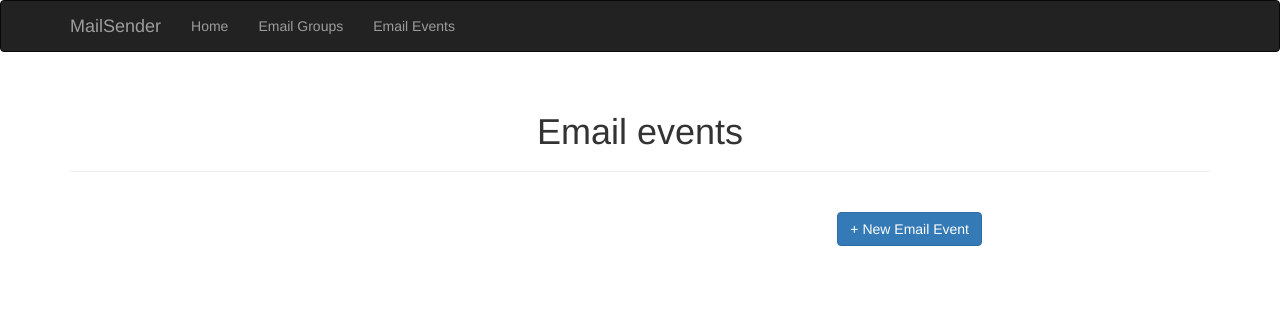
After one commit to Mellcap/MailSender, a Flask app: page /forms/get_emails in a window 1280 px wide. The commit adds this page. Shown: the top 311 px of the page. Run offline with Flask 2, Linux system fonts and the light colour scheme; data that the repository does not hold is empty; some libraries are stand-ins or nearby versions.

Commit message:
[ADD] - Get email events

```diff
--- a/app/form/email_events.py
+++ b/app/form/email_events.py
@@ -53,3 +53,8 @@ def initial_group_ids(emailEvent_form):
     '''dynamic set selected group_ids'''
     email_groups = EmailGroup.query.all()
     emailEvent_form.email_group_id.choices = [(eg.id, eg.group_name) for eg in email_groups]
+
+@form.route('/get_emails', methods=['GET', 'POST'])
+def form_get_emails():
+    emailEvents = EmailEvent.query.all()
+    return render_template('email_events.html', emailEvents=emailEvents)
--- a/app/form/email_groups.py
+++ b/app/form/email_groups.py
@@ -12,7 +12,7 @@ from app.models.email_group_form import EmailGroupForm
 # form
 # ======
 
-@form.route('/email_groups', methods=['GET', 'POST'])
+@form.route('/save_email_groups', methods=['GET', 'POST'])
 def form_email_groups():
     emailGroup_form = EmailGroupForm()
     if emailGroup_form.validate_on_submit():
--- a/app/templates/base.html
+++ b/app/templates/base.html
@@ -12,13 +12,13 @@
                 <span class="icon-bar"></span>
                 <span class="icon-bar"></span>
             </button>
-            <a class="navbar-brand" href="{{ url_for('form.form_save_emails') }}">MailSender</a>
+            <a class="navbar-brand" href="{{ url_for('home') }}">MailSender</a>
         </div>
         <div class="navbar-collapse collapse">
             <ul class="nav navbar-nav">
-                <li><a href="{{ url_for('form.form_save_emails') }}">Home</a></li>
+                <li><a href="{{ url_for('home') }}">Home</a></li>
                 <li><a href="{{ url_for('form.form_email_groups') }}">Email Groups</a></li>
-                <li><a href="{{ url_for('form.form_save_emails') }}">Email Events</a></li>
+                <li><a href="{{ url_for('form.form_get_emails') }}">Email Events</a></li>
             </ul>
         </div>
     </div>
--- /dev/null
+++ b/app/templates/email_events.html
@@ -0,0 +1,53 @@
+{% extends "base.html" %}
+{% import "bootstrap/wtf.html" as wtf %}
+
+{% block content %}
+
+<div class="container">
+    <div class="page-header">
+        <h1 align="center">Email events</h1>
+    </div>
+    <br />
+
+    <!--Add Email Events Button-->
+    <div style="width: 80%">
+    <a class="btn btn-primary pull-right" href="{{ url_for('form.form_save_emails') }}" role="button">
+        + New Email Event
+    </a>
+        </div>
+    <br />
+    <br />
+
+    <!--Email Events Form-->
+
+    <div id="accordion" class="card center-block" style="width: 60%">
+        <div class="card">
+        {% for emailEvent in emailEvents %}
+            <div class="card-header" id="heading{{ emailEvent.id }}">
+              <h5 class="mb-0">
+                <button class="btn btn-info btn-block" data-toggle="collapse" data-target="#collapse{{ emailEvent.id }}" aria-expanded="true" aria-controls="collapse{{ emailEvent.id }}">
+                    {{ emailEvent }} <span class="badge badge-light pull-right">show more</span>
+                  <!--Event Id:{{ emailEvent.id }}, Email Group Id:{{ emailEvent.email_group_id }}, Email Subject:{{ emailEvent.email_subject }}, Timestamp:{{ emailEvent.timestamp }}-->
+                </button>
+              </h5>
+            </div>
+
+            <div id="collapse{{ emailEvent.id }}" class="collapse" aria-labelledby="heading{{ emailEvent.id }}" data-parent="#accordion">
+                <div class="card-body">
+                    <ul class="list-group list-group-flush">
+                        <li class="list-group-item">Event Id: {{ emailEvent.id }}</li>
+                        <li class="list-group-item">Email Group Id: {{ emailEvent.email_group_id }}</li>
+                        <li class="list-group-item">Email Subject: {{ emailEvent.email_subject }}</li>
+                        <li class="list-group-item">Timestamp: {{ emailEvent.timestamp }}</li>
+                        <li class="list-group-item">Email Content: {{ emailEvent.email_content }}</li>
+                      </ul>
+                </div>
+            </div>
+        {% endfor %}
+        </div>
+    </div>
+</br>
+</br>
+</br>
+</div>
+{% endblock %}
--- a/manage.py
+++ b/manage.py
@@ -4,6 +4,7 @@
 import os
 import sys
 import subprocess
+from flask import render_template
 
 from app import create_app, db, admin
 from app.models.email_event import EmailEvent
@@ -78,6 +79,11 @@ def test():
     tests = unittest.TestLoader().discover('tests')
     unittest.TextTestRunner(verbosity=2).run(tests)
 
+# home page
+@app.route('/', methods=['GET'])
+def home():
+    return render_template('home.html')
+
 
 if __name__ == '__main__':
     manager.run()
```
Also changed, not shown: app/templates/home.html (added, +9 -0 lines).
